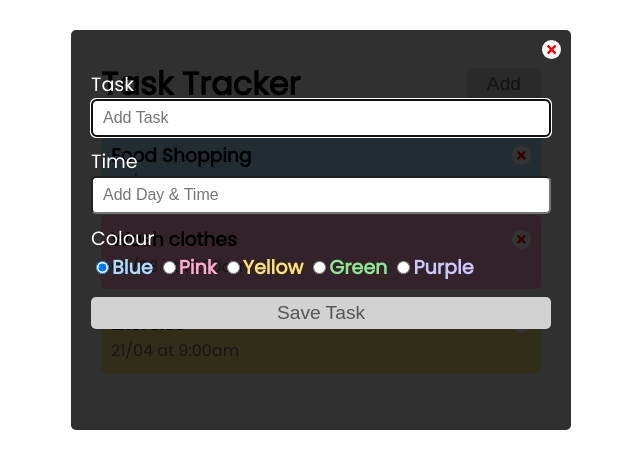
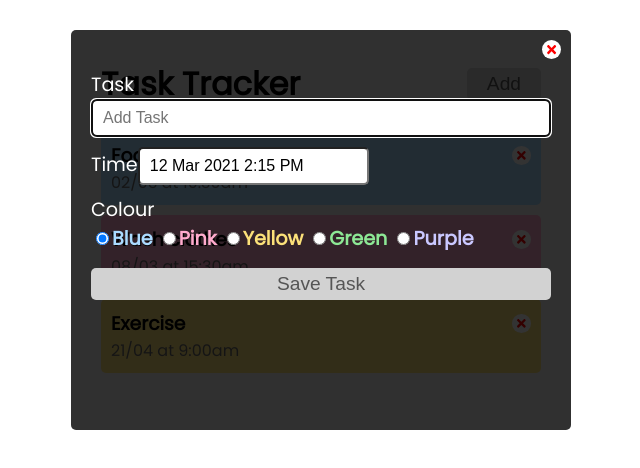
Before and after one commit to jasontwuk/React_task-tracker, a React (Create React App) app: page / in a window 1280 px wide. Both pictures are taken after a click on the button "Add". Shown: the top 468 px of the page, without its empty margins (319-959 px from the left). Built offline with nearby package versions, Linux system fonts and the light colour scheme.

Commit message:
add DatePicker component

```diff
--- a/src/components/AddTaskForm.js
+++ b/src/components/AddTaskForm.js
@@ -1,10 +1,14 @@
 import { useEffect, useState } from "react";
 import { FaTimes } from "react-icons/fa";
 
+import DatePicker from "react-datepicker";
+import "react-datepicker/dist/react-datepicker.css";
+
 const AddTaskForm = ({ onAdd, saveTask }) => {
   const [name, setName] = useState("");
-  const [time, setTime] = useState("");
+  const [startDate, setStartDate] = useState(new Date());
   const [color, setColor] = useState("blue");
+
   const [successMsg, setSuccessMsg] = useState(false);
 
   useEffect(() => {
@@ -23,11 +27,15 @@
       return;
     }
 
+    // *** get #date-picker's input value, then set it to "time" property
+    const datePicker = document.getElementById("date-picker");
+    const time = datePicker.value;
+
+    // *** call saveTask
     saveTask({ name, time, color });
 
     // *** clear the form
     setName("");
-    setTime("");
     setColor("blue");
 
     // *** show success message
@@ -52,11 +60,15 @@
 
         <div className="form-input">
           <label>Time</label>
-          <input
-            type="text"
-            placeholder="Add Day & Time"
-            value={time}
-            onChange={(e) => setTime(e.target.value)}
+          <DatePicker
+            selected={startDate}
+            onChange={(date) => setStartDate(date)}
+            showTimeSelect
+            timeFormat="HH:mm"
+            timeIntervals={15}
+            timeCaption="time"
+            dateFormat="d MMM yyyy h:mm aa"
+            id="date-picker"
           />
         </div>
 
```
